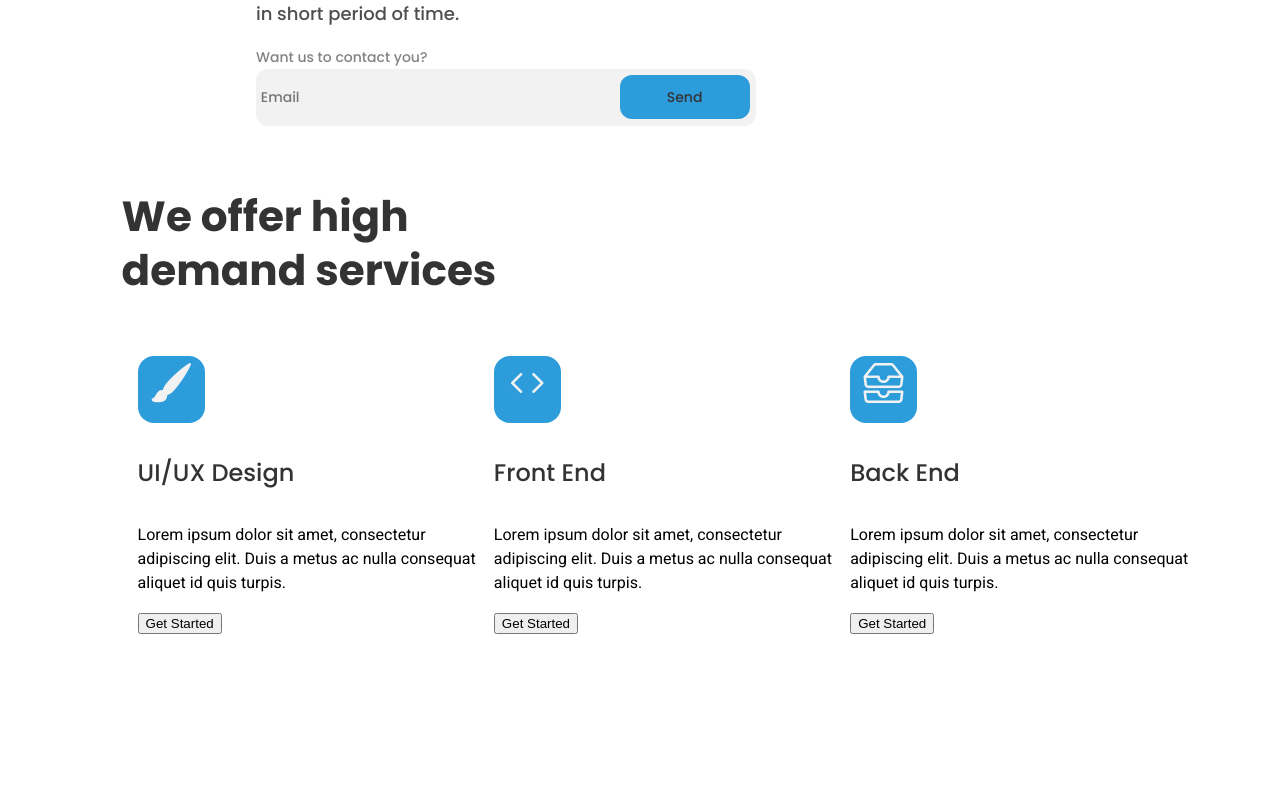
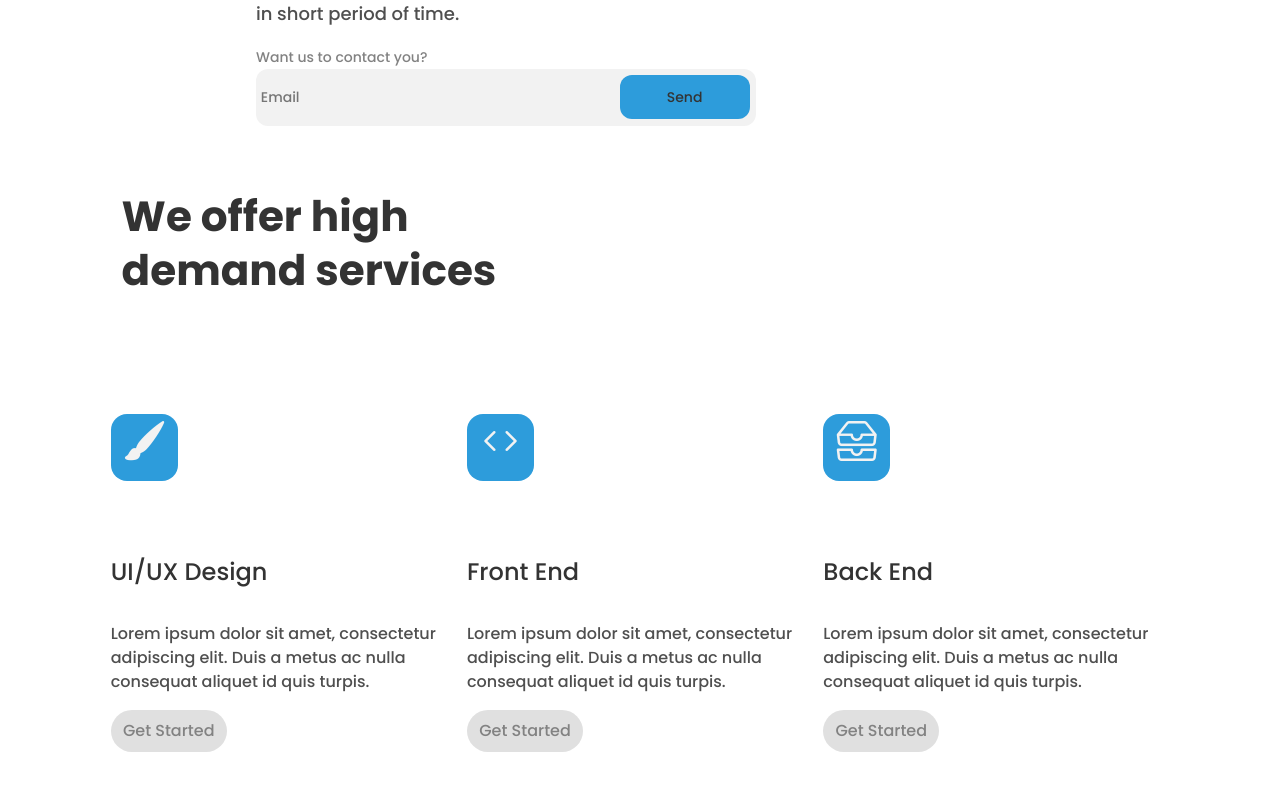
Before and after one commit to SebasttianDaza/homepage, a React (Vite) app: page / in a window 1280 px wide. Shown: the part 1011-1801 px from the top of the page. Built offline with nearby package versions, Linux system fonts and the light colour scheme.

Commit message:
I've completed component Card

```diff
--- a/Components/Card/card.css
+++ b/Components/Card/card.css
@@ -15,12 +15,19 @@
     display: grid;
     grid-template-columns: repeat(auto-fit, minmax(200px, 1fr));
     grid-gap: 2rem;
+    justify-items: center;
+    align-items: center;
 }
 
 .Child {
+    display: flex;
+    flex-direction: column;
+    justify-content: space-evenly;
+    align-items: flex-start;
     width: 346px;
     height: 422px;
-    padding: 1rem;
+    padding: 2rem 1rem;
+
 }
 
 .Child:hover {
@@ -50,6 +57,21 @@
     color: var(--color-text);
 }
 
+.Information p {
+    font:var(--style-font-text-fifth);
+    color: var(--color-text-second);
+}
+
+.Information button {
+    width: 116px;
+    height: 42px;
+    border-radius: 22px;
+    background-color: var(--background-color-btn);
+    border: none;
+    font:var(--style-font-text-fifth);
+    color: #828282;
+}
+
 @media screen and (max-width: 900px){
     .CardTitle {
         width: 90%;
@@ -59,6 +81,6 @@
     }
 
     .Child {
-        width: 100%;
+        width: 80%;
     }
 }
--- a/src/index.css
+++ b/src/index.css
@@ -8,9 +8,11 @@
   --style-font-text-second: normal 500 14px/21px var(--font-secundario);
   --style-font-text-third: normal 500 36px/54px var(--font-secundario);
   --style-font-text-fourth: normal 500 24px/36px var(--font-secundario);
+  --style-font-text-fifth: normal 500 16px/24px var(--font-secundario);
   --color-text-second: #4F4F4F;
   --background-color: #F2F2F2;
   --background-color-second:#2D9CDB;
+  --background-color-btn: #E0E0E0;
 }
 
 html, body {
```
